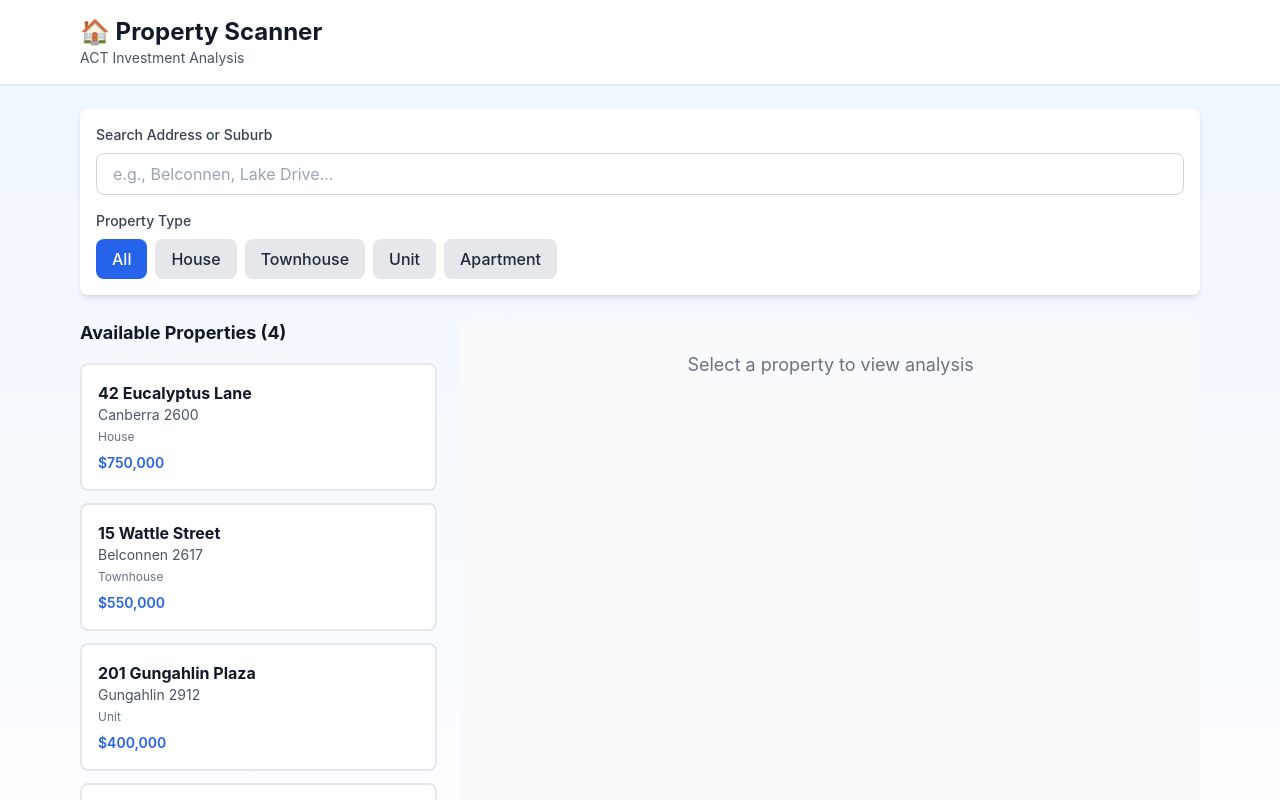
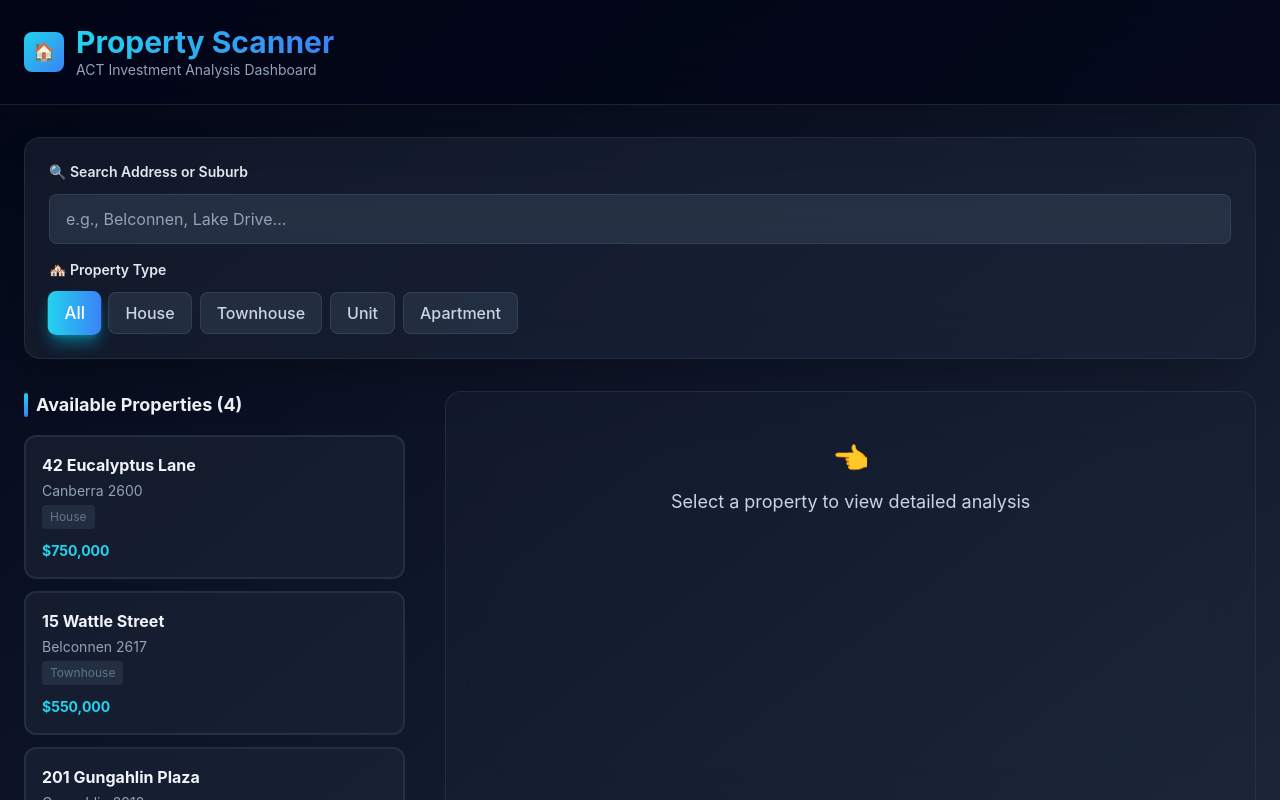
Before and after one commit to reecejansen02-lang/canberra-property-scanner, a Next.js app: page / in a window 1280 px wide. Shown: the top 800 px of the page. Built offline with nearby package versions, Linux system fonts and the light colour scheme.

Commit message:
Modernize UI with dark theme, glassmorphism, gradients, and better typography

```diff
--- a/app/page.tsx
+++ b/app/page.tsx
@@ -82,11 +82,10 @@ function calculateMetrics(
   const annualCashFlow = annualRent - annualInterestCost - property.annualExpenses;
   const weeklyCashFlow = annualCashFlow / 52;
 
-  // Basic investment score: positive cash flow (50%), yield (30%), equity buffer (20%)
   const equityBuffer = ((property.purchasePrice - loanAmount) / property.purchasePrice) * 100;
   const cashFlowScore = annualCashFlow > 0 ? 50 : Math.max(0, 50 + (annualCashFlow / (annualRent / 2)));
-  const yieldScore = Math.min(30, (grossYield / 5) * 30); // Cap at 30 for 5% yield
-  const equityScore = Math.min(20, (equityBuffer / 50) * 20); // Cap at 20 for 50% equity
+  const yieldScore = Math.min(30, (grossYield / 5) * 30);
+  const equityScore = Math.min(20, (equityBuffer / 50) * 20);
   const investmentScore = Math.round(cashFlowScore + yieldScore + equityScore);
 
   return {
@@ -121,44 +120,54 @@ export default function Home() {
   const propertyToDisplay = selectedProperty || null;
 
   return (
-    <div className="min-h-screen bg-gradient-to-b from-blue-50 to-white">
+    <div className="min-h-screen bg-gradient-to-br from-slate-950 via-slate-900 to-slate-800">
       {/* Header */}
-      <header className="sticky top-0 z-40 bg-white border-b border-gray-200 shadow-sm">
-        <div className="max-w-6xl mx-auto px-4 py-4">
-          <h1 className="text-2xl font-bold text-gray-900">🏠 Property Scanner</h1>
-          <p className="text-sm text-gray-600">ACT Investment Analysis</p>
+      <header className="sticky top-0 z-40 backdrop-blur-xl bg-slate-950/80 border-b border-slate-700/50 shadow-2xl">
+        <div className="max-w-7xl mx-auto px-6 py-6">
+          <div className="flex items-center gap-3">
+            <div className="w-10 h-10 bg-gradient-to-br from-cyan-400 to-blue-500 rounded-lg flex items-center justify-center font-bold text-white text-lg">
+              🏠
+            </div>
+            <div>
+              <h1 className="text-3xl font-bold bg-gradient-to-r from-cyan-400 to-blue-500 bg-clip-text text-transparent">
+                Property Scanner
+              </h1>
+              <p className="text-sm text-slate-400">ACT Investment Analysis Dashboard</p>
+            </div>
+          </div>
         </div>
       </header>
 
-      <main className="max-w-6xl mx-auto px-4 py-6 space-y-6">
+      <main className="max-w-7xl mx-auto px-6 py-8 space-y-8">
         {/* Search & Filter Section */}
-        <section className="bg-white rounded-lg shadow-md p-4 space-y-4">
+        <section className="backdrop-blur-xl bg-slate-800/50 border border-slate-700/50 rounded-2xl p-6 shadow-2xl hover:shadow-cyan-500/10 transition-all">
+          <div className="space-y-4">
             <div>
-            <label className="block text-sm font-medium text-gray-700 mb-2">
-              Search Address or Suburb
+              <label className="block text-sm font-semibold text-slate-200 mb-3">
+                🔍 Search Address or Suburb
               </label>
               <input
                 type="text"
                 placeholder="e.g., Belconnen, Lake Drive..."
                 value={searchQuery}
                 onChange={(e) => setSearchQuery(e.target.value)}
-              className="w-full px-4 py-2 border border-gray-300 rounded-lg focus:ring-2 focus:ring-blue-500 focus:border-transparent outline-none"
+                className="w-full px-4 py-3 bg-slate-700/50 border border-slate-600/50 rounded-lg text-white placeholder-slate-400 focus:ring-2 focus:ring-cyan-400 focus:border-transparent outline-none transition-all backdrop-blur"
               />
             </div>
 
             <div>
-            <label className="block text-sm font-medium text-gray-700 mb-2">
-              Property Type
+              <label className="block text-sm font-semibold text-slate-200 mb-3">
+                🏘️ Property Type
               </label>
               <div className="flex flex-wrap gap-2">
                 {['All', 'House', 'Townhouse', 'Unit', 'Apartment'].map((type) => (
                   <button
                     key={type}
                     onClick={() => setFilterType(type)}
-                  className={`px-4 py-2 rounded-lg font-medium transition ${
+                    className={`px-4 py-2 rounded-lg font-medium transition-all ${
                       filterType === type
-                      ? 'bg-blue-600 text-white'
-                      : 'bg-gray-200 text-gray-800 hover:bg-gray-300'
+                        ? 'bg-gradient-to-r from-cyan-400 to-blue-500 text-white shadow-lg shadow-cyan-500/50 scale-105'
+                        : 'bg-slate-700/50 text-slate-300 hover:bg-slate-600/50 border border-slate-600/50'
                     }`}
                   >
                     {type}
@@ -166,38 +175,42 @@ export default function Home() {
                 ))}
               </div>
             </div>
+          </div>
         </section>
 
-        <div className="grid grid-cols-1 lg:grid-cols-3 gap-6">
+        <div className="grid grid-cols-1 lg:grid-cols-3 gap-8">
           {/* Properties List */}
           <section className="lg:col-span-1">
-            <h2 className="text-lg font-bold text-gray-900 mb-4">
+            <h2 className="text-lg font-bold text-slate-100 mb-4 flex items-center gap-2">
+              <span className="w-1 h-6 bg-gradient-to-b from-cyan-400 to-blue-500 rounded-full"></span>
               Available Properties ({filteredProperties.length})
             </h2>
-            <div className="space-y-3">
+            <div className="space-y-3 max-h-96 overflow-y-auto pr-2">
               {filteredProperties.length > 0 ? (
                 filteredProperties.map((prop) => (
                   <button
                     key={prop.id}
                     onClick={() => setSelectedProperty(prop)}
-                    className={`w-full text-left p-4 rounded-lg border-2 transition ${
+                    className={`w-full text-left p-4 rounded-xl border-2 transition-all ${
                       selectedProperty?.id === prop.id
-                        ? 'bg-blue-50 border-blue-500'
-                        : 'bg-white border-gray-200 hover:border-blue-300'
+                        ? 'bg-gradient-to-br from-cyan-500/20 to-blue-500/20 border-cyan-400/50 shadow-lg shadow-cyan-500/20'
+                        : 'bg-slate-800/50 border-slate-700/50 hover:border-cyan-400/30 hover:bg-slate-700/50'
                     }`}
                   >
-                    <div className="font-bold text-gray-900">{prop.address}</div>
-                    <div className="text-sm text-gray-600">
+                    <div className="font-bold text-slate-100 truncate">{prop.address}</div>
+                    <div className="text-sm text-slate-400 mt-1">
                       {prop.suburb} {prop.postcode}
                     </div>
-                    <div className="text-xs text-gray-500 mt-1">{prop.type}</div>
-                    <div className="text-sm font-semibold text-blue-600 mt-2">
+                    <div className="text-xs text-slate-500 mt-1 inline-block bg-slate-700/50 px-2 py-1 rounded">
+                      {prop.type}
+                    </div>
+                    <div className="text-sm font-bold text-cyan-400 mt-3">
                       ${prop.purchasePrice.toLocaleString()}
                     </div>
                   </button>
                 ))
               ) : (
-                <p className="text-gray-500 text-center py-8">No properties found</p>
+                <p className="text-slate-400 text-center py-8">No properties found</p>
               )}
             </div>
           </section>
@@ -206,24 +219,24 @@ export default function Home() {
           {propertyToDisplay && metrics && (
             <section className="lg:col-span-2 space-y-4">
               {/* Property Details */}
-              <div className="bg-white rounded-lg shadow-md p-6">
-                <h3 className="text-2xl font-bold text-gray-900 mb-2">
+              <div className="backdrop-blur-xl bg-slate-800/50 border border-slate-700/50 rounded-2xl p-6 shadow-2xl">
+                <h3 className="text-2xl font-bold bg-gradient-to-r from-cyan-400 to-blue-500 bg-clip-text text-transparent mb-2">
                   {propertyToDisplay.address}
                 </h3>
-                <p className="text-gray-600 mb-4">
+                <p className="text-slate-400 mb-6">
                   {propertyToDisplay.suburb} {propertyToDisplay.postcode} • {propertyToDisplay.type}
                 </p>
 
-                <div className="grid grid-cols-2 gap-4 pb-6 border-b border-gray-200">
+                <div className="grid grid-cols-2 gap-4 pb-6 border-b border-slate-700/50">
                   <div>
-                    <p className="text-sm text-gray-600">Purchase Price</p>
-                    <p className="text-lg font-bold text-gray-900">
+                    <p className="text-xs text-slate-400 uppercase tracking-wide">Purchase Price</p>
+                    <p className="text-2xl font-bold text-slate-100 mt-2">
                       ${propertyToDisplay.purchasePrice.toLocaleString()}
                     </p>
                   </div>
                   <div>
-                    <p className="text-sm text-gray-600">Weekly Rent</p>
-                    <p className="text-lg font-bold text-gray-900">
+                    <p className="text-xs text-slate-400 uppercase tracking-wide">Weekly Rent</p>
+                    <p className="text-2xl font-bold text-cyan-400 mt-2">
                       ${propertyToDisplay.weeklyRent}
                     </p>
                   </div>
@@ -231,10 +244,10 @@ export default function Home() {
 
                 {/* Loan Calculator */}
                 <div className="mt-6 space-y-4">
-                  <h4 className="font-bold text-gray-900">Investment Calculator</h4>
+                  <h4 className="font-bold text-slate-100">💰 Investment Calculator</h4>
                   <div>
-                    <label className="block text-sm font-medium text-gray-700 mb-2">
-                      Loan Amount: ${loanAmount ? loanAmount.toLocaleString() : 'Not set'}
+                    <label className="block text-sm font-medium text-slate-300 mb-3">
+                      Loan Amount: <span className="text-cyan-400 font-bold">${loanAmount ? loanAmount.toLocaleString() : (propertyToDisplay.purchasePrice * 0.8).toLocaleString()}</span>
                     </label>
                     <input
                       type="range"
@@ -243,67 +256,70 @@ export default function Home() {
                       step="10000"
                       value={loanAmount || propertyToDisplay.purchasePrice * 0.8}
                       onChange={(e) => setLoanAmount(parseInt(e.target.value))}
-                      className="w-full"
+                      className="w-full h-2 bg-slate-700 rounded-lg appearance-none cursor-pointer accent-cyan-400"
                     />
-                    <div className="text-xs text-gray-500 mt-1 flex justify-between">
+                    <div className="text-xs text-slate-400 mt-2 flex justify-between">
                       <span>$0</span>
                       <span>${propertyToDisplay.purchasePrice.toLocaleString()}</span>
                     </div>
                   </div>
 
+                  <div className="grid grid-cols-2 gap-4">
                     <div>
-                    <label className="block text-sm font-medium text-gray-700 mb-2">
-                      Interest Rate: {propertyToDisplay.interestRate}%
-                    </label>
+                      <p className="text-xs text-slate-400 uppercase tracking-wide">Interest Rate</p>
+                      <p className="text-lg font-bold text-slate-100 mt-2">{propertyToDisplay.interestRate}%</p>
                     </div>
-
                     <div>
-                    <label className="block text-sm font-medium text-gray-700 mb-2">
-                      Annual Expenses: ${propertyToDisplay.annualExpenses.toLocaleString()}
-                    </label>
+                      <p className="text-xs text-slate-400 uppercase tracking-wide">Annual Expenses</p>
+                      <p className="text-lg font-bold text-slate-100 mt-2">${propertyToDisplay.annualExpenses.toLocaleString()}</p>
+                    </div>
                   </div>
                 </div>
               </div>
 
-              {/* Investment Metrics */}
-              <div className="bg-gradient-to-br from-blue-500 to-blue-600 rounded-lg shadow-md p-6 text-white">
-                <h4 className="text-lg font-bold mb-4">Investment Score</h4>
-                <div className="text-5xl font-bold mb-2">{metrics.investmentScore}</div>
-                <p className="text-blue-100">Out of 100</p>
+              {/* Investment Score */}
+              <div className="backdrop-blur-xl bg-gradient-to-br from-cyan-500/20 to-blue-500/20 border border-cyan-400/50 rounded-2xl shadow-2xl shadow-cyan-500/20 p-8 text-center">
+                <h4 className="text-sm font-semibold text-slate-300 uppercase tracking-wide mb-3">Investment Score</h4>
+                <div className="text-6xl font-bold bg-gradient-to-r from-cyan-400 to-blue-500 bg-clip-text text-transparent">
+                  {metrics.investmentScore}
+                </div>
+                <p className="text-slate-400 mt-2">Out of 100</p>
               </div>
 
               {/* Financial Breakdown */}
               <div className="grid grid-cols-2 gap-4">
-                <div className="bg-white rounded-lg shadow-md p-4">
-                  <p className="text-sm text-gray-600 mb-1">Gross Rental Yield</p>
-                  <p className="text-2xl font-bold text-green-600">{metrics.grossYield.toFixed(2)}%</p>
+                <div className="backdrop-blur-xl bg-slate-800/50 border border-slate-700/50 rounded-xl p-4 shadow-lg hover:shadow-cyan-500/10 transition-all">
+                  <p className="text-xs text-slate-400 uppercase tracking-wide">Gross Yield</p>
+                  <p className="text-2xl font-bold text-emerald-400 mt-2">{metrics.grossYield.toFixed(2)}%</p>
                 </div>
-                <div className="bg-white rounded-lg shadow-md p-4">
-                  <p className="text-sm text-gray-600 mb-1">Annual Rent</p>
-                  <p className="text-2xl font-bold text-gray-900">
+                <div className="backdrop-blur-xl bg-slate-800/50 border border-slate-700/50 rounded-xl p-4 shadow-lg hover:shadow-cyan-500/10 transition-all">
+                  <p className="text-xs text-slate-400 uppercase tracking-wide">Annual Rent</p>
+                  <p className="text-2xl font-bold text-slate-100 mt-2">
                     ${metrics.annualRent.toLocaleString(undefined, { maximumFractionDigits: 0 })}
                   </p>
                 </div>
-                <div className="bg-white rounded-lg shadow-md p-4">
-                  <p className="text-sm text-gray-600 mb-1">Annual Interest</p>
-                  <p className="text-2xl font-bold text-orange-600">
+                <div className="backdrop-blur-xl bg-slate-800/50 border border-slate-700/50 rounded-xl p-4 shadow-lg hover:shadow-cyan-500/10 transition-all">
+                  <p className="text-xs text-slate-400 uppercase tracking-wide">Annual Interest</p>
+                  <p className="text-2xl font-bold text-orange-400 mt-2">
                     -${metrics.annualInterestCost.toLocaleString(undefined, { maximumFractionDigits: 0 })}
                   </p>
                 </div>
-                <div className={`bg-white rounded-lg shadow-md p-4 ${
-                  metrics.annualCashFlow >= 0 ? 'border-2 border-green-500' : 'border-2 border-red-500'
+                <div className={`backdrop-blur-xl bg-slate-800/50 border-2 rounded-xl p-4 shadow-lg transition-all ${
+                  metrics.annualCashFlow >= 0
+                    ? 'border-emerald-400/50 shadow-emerald-500/20'
+                    : 'border-red-400/50 shadow-red-500/20'
                 }`}>
-                  <p className="text-sm text-gray-600 mb-1">Annual Cash Flow</p>
-                  <p className={`text-2xl font-bold ${
-                    metrics.annualCashFlow >= 0 ? 'text-green-600' : 'text-red-600'
+                  <p className="text-xs text-slate-400 uppercase tracking-wide">Annual Cash Flow</p>
+                  <p className={`text-2xl font-bold mt-2 ${
+                    metrics.annualCashFlow >= 0 ? 'text-emerald-400' : 'text-red-400'
                   }`}>
                     ${metrics.annualCashFlow.toLocaleString(undefined, { maximumFractionDigits: 0 })}
                   </p>
                 </div>
-                <div className="bg-white rounded-lg shadow-md p-4">
-                  <p className="text-sm text-gray-600 mb-1">Weekly Cash Flow</p>
-                  <p className={`text-2xl font-bold ${
-                    metrics.weeklyCashFlow >= 0 ? 'text-green-600' : 'text-red-600'
+                <div className="backdrop-blur-xl bg-slate-800/50 border border-slate-700/50 rounded-xl p-4 shadow-lg hover:shadow-cyan-500/10 transition-all col-span-2">
+                  <p className="text-xs text-slate-400 uppercase tracking-wide">Weekly Cash Flow</p>
+                  <p className={`text-2xl font-bold mt-2 ${
+                    metrics.weeklyCashFlow >= 0 ? 'text-emerald-400' : 'text-red-400'
                   }`}>
                     ${metrics.weeklyCashFlow.toLocaleString(undefined, { maximumFractionDigits: 2 })}
                   </p>
@@ -314,17 +330,18 @@ export default function Home() {
 
           {/* Empty State */}
           {!propertyToDisplay && (
-            <section className="lg:col-span-2 bg-gray-50 rounded-lg p-8 text-center">
-              <p className="text-gray-500 text-lg">Select a property to view analysis</p>
+            <section className="lg:col-span-2 backdrop-blur-xl bg-slate-800/30 border border-slate-700/50 rounded-2xl p-12 text-center">
+              <p className="text-3xl mb-3">👈</p>
+              <p className="text-slate-300 text-lg">Select a property to view detailed analysis</p>
             </section>
           )}
         </div>
       </main>
 
       {/* Footer */}
-      <footer className="mt-12 bg-gray-100 border-t border-gray-200 py-6">
-        <div className="max-w-6xl mx-auto px-4 text-center text-sm text-gray-600">
-          <p>Canberra Property Scanner v0.1.0 • Sample data for demonstration</p>
+      <footer className="mt-16 border-t border-slate-700/50 py-8 px-6">
+        <div className="max-w-7xl mx-auto text-center text-sm text-slate-400">
+          <p>✨ Canberra Property Scanner v0.2.0 • Modern Edition • Sample data for demonstration</p>
         </div>
       </footer>
     </div>
```
Lines whose indentation alone changed are shown as unchanged.
